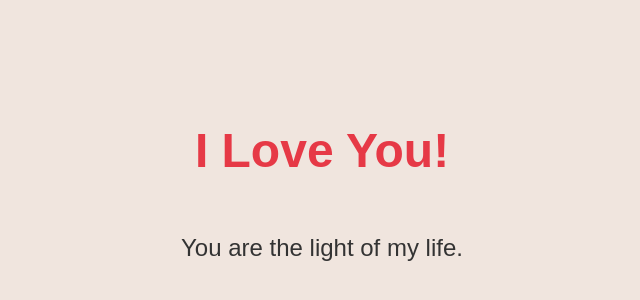
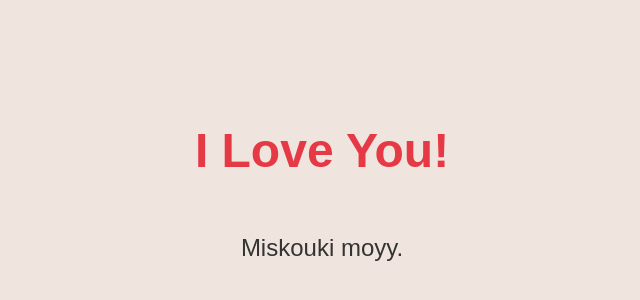
Before and after one commit to JackHat1/JackHat1.love-message.io, a plain HTML site: page index.html in a window 1280 px wide. Shown: the part 220-520 px from the top of the page, without its empty margins (318-958 px from the left). Drawn offline with Linux system fonts and the light colour scheme.

Commit message:
Update index.html

```diff
--- a/index.html
+++ b/index.html
@@ -25,6 +25,6 @@
 </head>
 <body>
     <h1>I Love You!</h1>
-    <p>You are the light of my life.</p>
+    <p>Miskouki moyy.</p>
 </body>
 </html>
```
